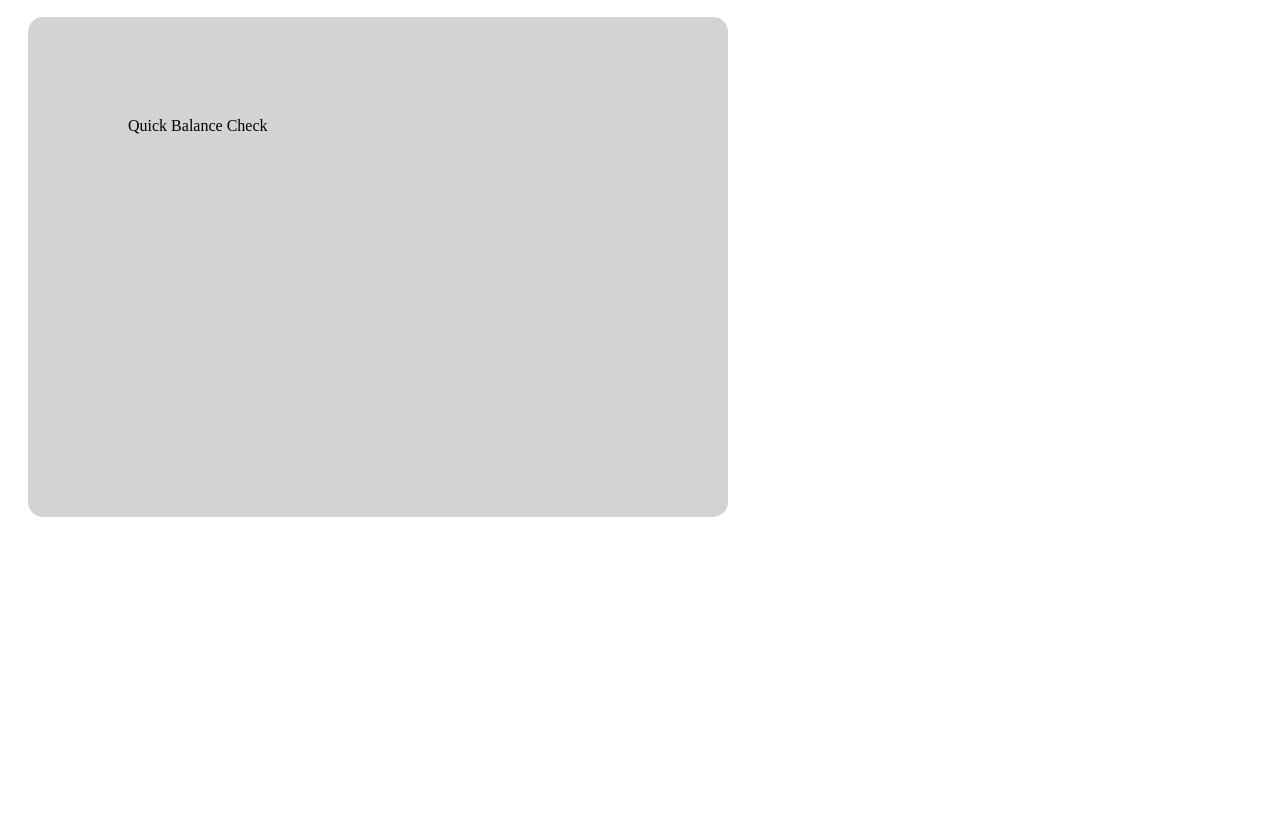
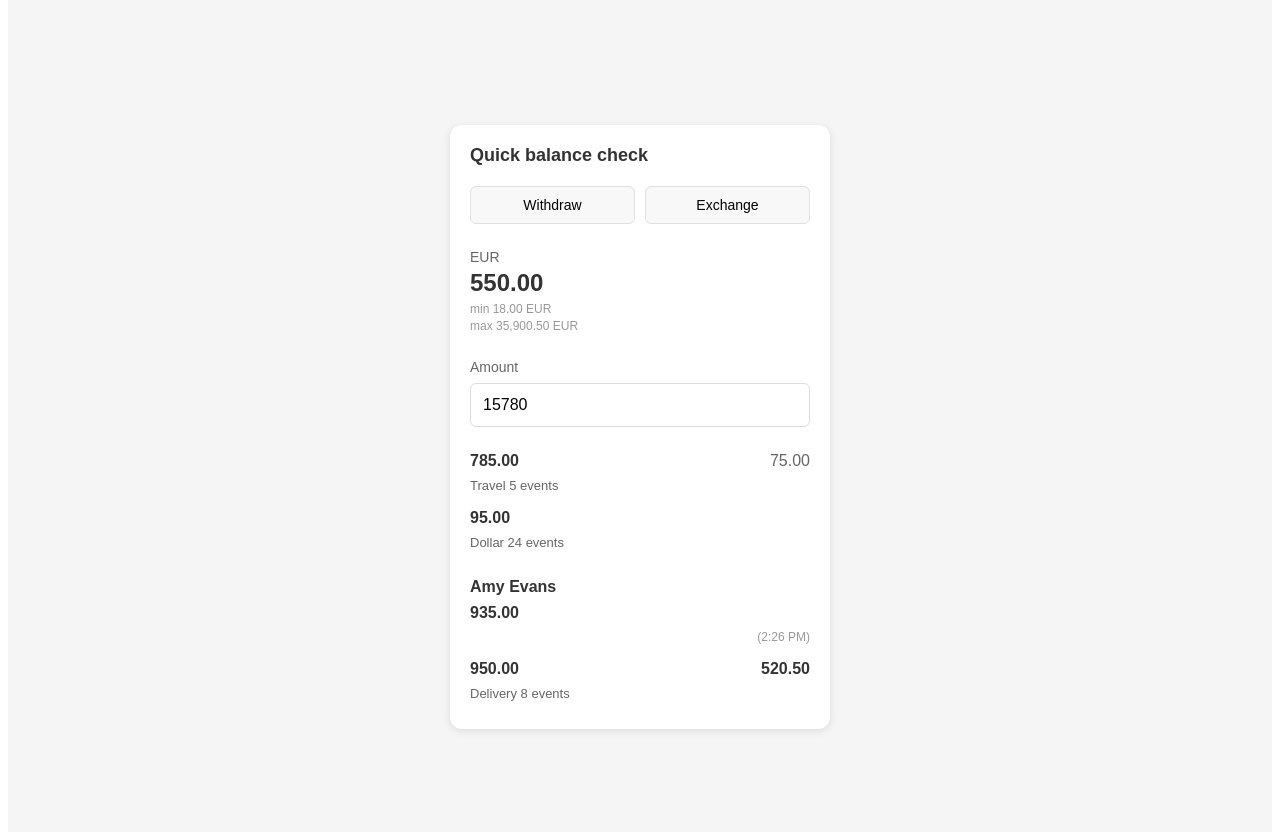
Before and after one commit to dartfalak/Digital-Pay-Clone, a plain HTML site: page index.html in a window 1280 px wide. Shown: the part 523-1355 px from the top of the page. Before the commit the page ends 1048 px from the top, so only its background shows below. Drawn offline with Linux system fonts and the light colour scheme.

Commit message:
add new section to homepage

```diff
--- a/index.html
+++ b/index.html
@@ -50,12 +50,52 @@
    </div>
 </div>
 
-<div class="third-sec">
-   <p>Quick Balance Check</p>
+<div class="grey-container">
+        <div class="balance-card">
+            <div class="balance-header">Quick balance check</div>
 
+            <div class="button-row">
+                <button class="action-btn">Withdraw</button>
+                <button class="action-btn">Exchange</button>
+            </div>
 
-</div>
+            <div class="balance-display">
+                <div class="currency">EUR</div>
+                <div class="amount">550.00</div>
+                <div class="limit">min 18.00 EUR</div>
+                <div class="limit">max 35,900.50 EUR</div>
+            </div>
 
+            <div class="amount-input">
+                <div class="input-label">Amount</div>
+                <input type="text" class="amount-field" value="15780">
+            </div>
 
+            <div class="review-section">
+                <div class="review-item">
+                    <span class="review-amount">785.00</span>
+                    <span class="review-note">75.00</span>
+                </div>
+                <div class="review-category">Travel 5 events</div>
+
+                <div class="review-item">
+                    <span class="review-amount">95.00</span>
+                </div>
+                <div class="review-category">Dollar 24 events</div>
+
+                <div class="review-user">Amy Evans</div>
+                <div class="review-item">
+                    <span class="review-amount">935.00</span>
+                </div>
+                <div class="review-time">(2:26 PM)</div>
+
+                <div class="review-item">
+                    <span class="review-amount">950.00</span>
+                    <span class="review-amount">520.50</span>
+                </div>
+                <div class="review-category">Delivery 8 events</div>
+            </div>
+        </div>
+    </div>
 </body>
 </html>
--- a/style.css
+++ b/style.css
@@ -27,7 +27,7 @@
     font-size:4rem;
     margin-left: 240px;
     font-weight: bold;
-    font-family:'Franklin Gothic Medium';
+    font-family:'Times New Roman';
     letter-spacing: 0;
 }
 
@@ -265,10 +265,10 @@
 .g6 .top { height: 50px; }
 .g6 .bottom { height: 50px; } */
 
-.second-sec days {
+/* .second-sec days {
     margin-top: 200px;
     margin-left: 200px;
-}
+} */
 
 .third-sec {
      height: 500px;
@@ -282,8 +282,156 @@
 .third-sec p {
     height:200px;
     width: 300px;
-    text-align: left;
-    padding: 100px;
-    font-size:1..5
+    text-align: center;
+     /* padding: 10px;  */
+    font-size:30px;
+    font-weight: bolder;
+    margin-left: 90px;
+    color:grey;
+    display: flex;
+    align-items: center;
+    justify-content: center;
+
+
 
 }
+
+.check {
+
+    margin-bottom: 100px;
+
+ }
+
+.grey-container {
+    background-color: #f5f5f5;
+    padding: 30px;
+    display: flex;
+    justify-content: center;
+    align-items: center;
+    min-height: 100vh;
+    margin: 0;
+}
+
+
+
+.balance-card {
+    width: 340px;
+    background-color: white;
+    border-radius: 12px;
+    box-shadow: 0 2px 8px rgba(0, 0, 0, 0.1);
+    padding: 20px;
+    font-family: Arial, sans-serif;
+}
+
+.balance-header {
+    font-size: 18px;
+    font-weight: bold;
+    margin-bottom: 20px;
+    color: #333;
+}
+
+
+.button-row {
+    display: flex;
+    gap: 10px;
+    margin-bottom: 25px;
+}
+
+.action-btn {
+    flex: 1;
+    padding: 10px;
+    background: #f8f8f8;
+    border: 1px solid #e0e0e0;
+    border-radius: 6px;
+    font-size: 14px;
+    cursor: pointer;
+    transition: background 0.2s;
+}
+
+.action-btn:hover {
+    background: #e9e9e9;
+}
+
+
+.balance-display {
+    margin-bottom: 25px;
+}
+
+.currency {
+    font-size: 14px;
+    color: #666;
+    margin-bottom: 4px;
+}
+
+.amount {
+    font-size: 24px;
+    font-weight: bold;
+    margin-bottom: 4px;
+    color: #333;
+}
+
+.limit {
+    font-size: 12px;
+    color: #999;
+    line-height: 1.4;
+}
+
+
+.amount-input {
+    margin-bottom: 25px;
+}
+
+.input-label {
+    font-size: 14px;
+    margin-bottom: 8px;
+    color: #666;
+}
+
+.amount-field {
+    width: 100%;
+    padding: 12px;
+    border: 1px solid #ddd;
+    border-radius: 6px;
+    box-sizing: border-box;
+    font-size: 16px;
+}
+
+
+.review-section {
+    display: flex;
+    flex-direction: column;
+    gap: 8px;
+}
+
+.review-item {
+    display: flex;
+    justify-content: space-between;
+}
+
+.review-amount {
+    font-weight: bold;
+    color: #333;
+}
+
+.review-note {
+    color: #666;
+}
+
+.review-category {
+    font-size: 13px;
+    color: #666;
+    margin-bottom: 8px;
+}
+
+.review-user {
+    font-weight: bold;
+    margin-top: 12px;
+    color: #333;
+}
+
+.review-time {
+    font-size: 12px;
+    color: #999;
+    text-align: right;
+    margin-bottom: 8px;
+}
```
